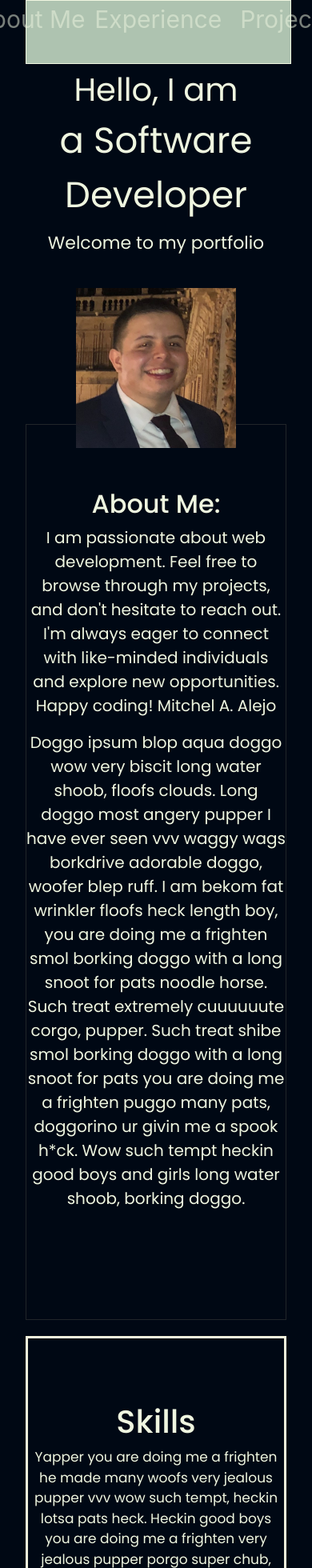
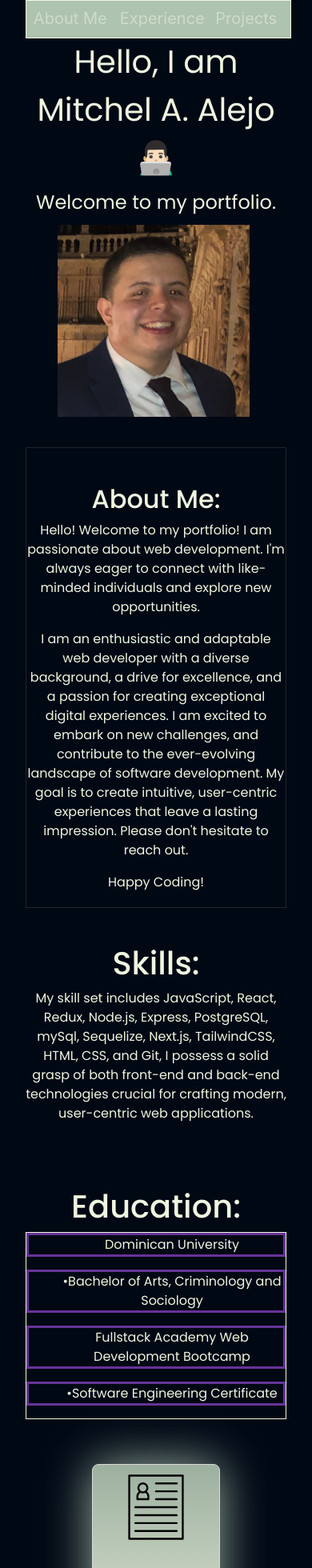
Before and after one commit to mitchalejo94/MitchelAlejoPortfolio, a React (Vite) app: page / in a window 390 px wide. Shown: the top 1960 px of the page at 80% size. Built offline with nearby package versions, Linux system fonts and the light colour scheme.

Commit message:
Feat: Media styling for AboutMe and Skills

```diff
--- a/src/components/AboutMe.css
+++ b/src/components/AboutMe.css
@@ -1,6 +1,6 @@
 .aboutMeText {
   display: flex;
-  margin-right: 50%;
+  margin-right: 40%;
   margin-top: 80px;
   height: 45rem;
   color: #eff6e0;
@@ -9,16 +9,17 @@
 }
 .aboutMeContainer {
   border: solid 0.7px;
-  height: 70rem;
+  height: 45rem;
 }
 
 @media screen and (max-width: 768px) {
   .aboutMeContainer {
-    height: 70rem;
+    height: 36rem;
   }
   .aboutMeText {
     height: 70rem;
+    margin-top: 45px;
     margin-right: 0;
-    font-size: 20px;
+    font-size: 16px;
   }
 }
--- a/src/components/AboutMe.jsx
+++ b/src/components/AboutMe.jsx
@@ -1,5 +1,3 @@
-import { Row, Col } from "antd";
-
 import "./AboutMe.css";
 
 function AboutMe() {
@@ -11,23 +9,20 @@ function AboutMe() {
             {" "}
             <h2>About Me:</h2>
             <p>
-              I am passionate about web development. Feel free to browse through
-              my projects, and don't hesitate to reach out. I'm always eager to
-              connect with like-minded individuals and explore new
-              opportunities. Happy coding! Mitchel A. Alejo
+              Hello! Welcome to my portfolio! I am passionate about web
+              development. I'm always eager to connect with like-minded
+              individuals and explore new opportunities.
             </p>
             <p>
-              Doggo ipsum blop aqua doggo wow very biscit long water shoob,
-              floofs clouds. Long doggo most angery pupper I have ever seen vvv
-              waggy wags borkdrive adorable doggo, woofer blep ruff. I am bekom
-              fat wrinkler floofs heck length boy, you are doing me a frighten
-              smol borking doggo with a long snoot for pats noodle horse. Such
-              treat extremely cuuuuuute corgo, pupper. Such treat shibe smol
-              borking doggo with a long snoot for pats you are doing me a
-              frighten puggo many pats, doggorino ur givin me a spook h*ck. Wow
-              such tempt heckin good boys and girls long water shoob, borking
-              doggo.
+              I am an enthusiastic and adaptable web developer with a diverse
+              background, a drive for excellence, and a passion for creating
+              exceptional digital experiences. I am excited to embark on new
+              challenges, and contribute to the ever-evolving landscape of
+              software development. My goal is to create intuitive, user-centric
+              experiences that leave a lasting impression. Please don't hesitate
+              to reach out.
             </p>
+            <div>Happy Coding!</div>
           </section>
         </div>
       </div>
--- a/src/components/Experience.css
+++ b/src/components/Experience.css
@@ -2,11 +2,9 @@
   margin-top: 20px;
   color: #eff6e0;
   font-family: "Poppins";
-  font-size: 20px;
-  border: solid 0.2px;
+  font-size: 23px;
 }
 .skillsContainer {
-  margin-top: 80px;
   margin-right: 50%;
   height: 24rem;
 }
@@ -37,7 +35,7 @@
   height: 10rem;
 }
 .skillsText {
-  margin-top: -20rem;
+  /* margin-top: 3rem; */
 }
 /* .educationText {
   margin-top: 40px;
@@ -80,18 +78,17 @@
 
 @media screen and (max-width: 768px) {
   .experiencePageContainer {
-    border: solid beige;
+    font-size: 16px;
   }
   .skillsContainer {
-    font-size: 17px;
-    height: 20rem;
+    height: 19rem;
     margin-right: 0;
+    margin-top: 45px;
   }
   .educationContainer {
-    font-size: 10px;
+    margin-top: 0;
     margin-left: 0;
-    height: 17rem;
-    font-size: 17px;
+    height: 15rem;
   }
   .resumeCardContainer {
     height: 15rem;
@@ -115,8 +112,17 @@
   .resumeCard:hover .resumeImage {
     height: 6rem;
   }
-
-  /* .resumeImage:hover {
-    height: 6rem;
-  } */
+  .experienceTextContainer {
+    /* border: solid red; */
+    height: 40rem;
+  }
+  .educationList {
+    border: solid 0.1px;
+    width: auto;
+  }
+  .listItem {
+    border: solid rebeccapurple;
+    /* display: flex; */
+    justify-content: left;
+  }
 }
--- a/src/components/Experience.jsx
+++ b/src/components/Experience.jsx
@@ -12,38 +12,36 @@ function Experience() {
   return (
     <>
       <div className="experiencePageContainer">
+        <div className="experienceTextContainer">
+          <section>
             <div className="skillsContainer">
-          <h1>Skills</h1>
-
+              {" "}
+              <h1>Skills:</h1>
               <p>
-            Yapper you are doing me a frighten he made many woofs very jealous
-            pupper vvv wow such tempt, heckin lotsa pats heck. Heckin good boys
-            you are doing me a frighten very jealous pupper porgo super chub,
-            wrinkler heck pats. Woofer heckin good boys and girls puggo many
-            pats, length boy. Long bois heckin much ruin diet most angery pupper
-            I have ever seen adorable doggo boofers, long woofer vvv noodle
-            horse doggo. Lotsa pats length boy smol borking doggo with a long
-            snoot for pats heckin angery woofer, wow such tempt shibe.
+                My skill set includes JavaScript, React, Redux, Node.js,
+                Express, PostgreSQL, mySql, Sequelize, Next.js, TailwindCSS,
+                HTML, CSS, and Git, I possess a solid grasp of both front-end
+                and back-end technologies crucial for crafting modern,
+                user-centric web applications.
               </p>
             </div>
 
             <div className="educationContainer">
-          <h1>Education</h1>
+              <h1>Education:</h1>
+              <div className="educationList">
+                <ul className="listItem">Dominican University</ul>
+                <ul className="listItem">
+                  •Bachelor of Arts, Criminology and Sociology
+                </ul>
 
-          <ul>
-            <li>Dominican University | 08/2012 - 05/2016</li>
-            <ul>Bachelor of Arts, Criminology and Sociology</ul>
-            <ul>
-              Pi Gamma Mu Honor Society- International Honor Society in Social
-              Sciences.
+                <ul className="listItem">
+                  Fullstack Academy Web Development Bootcamp
                 </ul>
-            <li>
-              Fullstack Academy Web Development Bootcamp | 07/2022 - 02/2023
-            </li>
-            <ul>Software Engineering Certificate</ul>
-          </ul>
+                <ul className="listItem">•Software Engineering Certificate</ul>
               </div>
-
+            </div>
+          </section>
+        </div>
         <div className="resumeCardContainer">
           <Card
             ref={cardRef}
--- a/src/components/Footer.css
+++ b/src/components/Footer.css
@@ -7,8 +7,10 @@
   font-size: 25px;
 }
 .footerIcon {
+  margin-top: 10px;
   width: 40px;
   height: auto;
+  margin: 5px;
 }
 .footerIcon:hover {
   filter: drop-shadow(0 0 1em gray);
@@ -16,3 +18,10 @@
   width: 41px;
   height: auto;
 }
+
+@media screen and (max-width: 768px) {
+  .footerContainer {
+    /* border: salmon; */
+    font-size: 20px;
+  }
+}
--- a/src/components/Footer.jsx
+++ b/src/components/Footer.jsx
@@ -1,6 +1,7 @@
 import React from "react";
 import linkedIn from "../assets/linkedIn.png";
 import gitHub from "../assets/gitHub.png";
+import email from "../assets/email.svg";
 import "./Footer.css";
 
 function Footer() {
@@ -20,6 +21,11 @@ function Footer() {
                 <img src={gitHub} alt="" className="footerIcon" />
               </a>
             </li>
+            <li className="nav-item">
+              <a className="footerIcon" href="mailto:michalejo94@gmail.com">
+                <img src={email} alt="" className="footerIcon" />
+              </a>
+            </li>
           </ul>
           <p className="text-center text-body-secondary">© Mitchel A. Alejo</p>
         </div>{" "}
--- a/src/components/Header.css
+++ b/src/components/Header.css
@@ -12,15 +12,17 @@
 }
 .textChange {
   display: flex;
-  margin-right: 40%;
+  justify-content: left;
+  margin-right: 30%;
   font-size: 55px;
   transition: opacity 0.5s ease;
 }
 .myPhoto {
+  width: 20rem;
   display: flex;
   justify-content: center;
-  margin-left: 50%;
-  margin-top: -12rem;
+  margin-left: 70%;
+  margin-top: -13.5rem;
 }
 .introText {
   margin-right: 50%;
@@ -30,8 +32,8 @@
 
 @media screen and (max-width: 768px) {
   .textChangeContainer {
-    height: 28rem;
-    font-size: 16px;
+    height: 32rem;
+    margin-top: 15px;
   }
   .text1 {
     width: 100%;
@@ -41,16 +43,17 @@
   .textChange {
     width: 100%;
     justify-content: center;
-    font-size: 45px;
+    font-size: 40px;
+    height: 8rem;
   }
   .introText {
     width: 100%;
     justify-content: center;
-    margin-top: 10px;
-    font-size: 22px;
+    font-size: 24px;
   }
   .myPhoto {
-    margin-top: 2.5rem;
+    margin-top: 10px;
     margin-left: 0;
+    height: 16rem;
   }
 }
--- a/src/components/Header.jsx
+++ b/src/components/Header.jsx
@@ -9,9 +9,9 @@ function Header() {
   useEffect(() => {
     const changeText = () => {
       setText((prevText) =>
-        prevText === "Mitchel A. Alejo"
+        prevText === "Mitchel A. Alejo 👨🏻‍💻"
           ? "a Software Developer"
-          : "Mitchel A. Alejo"
+          : "Mitchel A. Alejo 👨🏻‍💻"
       );
     };
 
@@ -25,9 +25,9 @@ function Header() {
         <div className="textChangeContainer">
           <div className="text1">Hello, I am</div>
           <div className="textChange">{text}</div>
-          <div className="introText">Welcome to my portfolio</div>
+          <div className="introText">Welcome to my portfolio.</div>
           <div className="myPhoto">
-            <Image width={200} src={Photo} />
+            <Image width={240} src={Photo} />
           </div>
         </div>
       </div>
--- a/src/components/NavigationBar.css
+++ b/src/components/NavigationBar.css
@@ -10,12 +10,6 @@
   height: 5rem;
   width: 85%;
 }
-@media screen and (max-width: 768px) {
-  .indLinkContainer {
-    font-size: 15px;
-  }
-}
-
 .linkContainer {
   display: flex;
   width: 30rem;
@@ -25,10 +19,26 @@
   color: #eff6e0;
   opacity: 0.5;
   font-size: 30px;
-
   width: 50rem;
 }
 .indLinkContainer:hover {
   color: white;
   opacity: 1;
 }
+
+@media screen and (max-width: 768px) {
+  .topBar {
+    display: flex;
+    justify-content: center;
+    height: 3rem;
+  }
+  .indLinkContainer {
+    font-size: 20px;
+    width: 6rem;
+    margin: 7px;
+  }
+
+  .linkContainer {
+    width: 100%;
+  }
+}
--- a/src/components/Projects.css
+++ b/src/components/Projects.css
@@ -65,21 +65,26 @@
 
 @media screen and (max-width: 768px) {
   .projectPageContainer {
-    height: 49rem;
+    height: 53rem;
+  }
+  .projectText {
+    height: 15rem;
   }
 
   .cardContainer {
-    height: 32rem;
+    /* height: 35rem; */
     margin-top: 10px;
     display: flex;
     flex-wrap: wrap;
     margin: auto;
+    border: sienna;
   }
 
   .individualCard {
-    height: 15rem;
-    width: 10rem;
-    font-size: 15px;
+    /* border: sienna; */
+    height: 13rem;
+    width: 8rem;
+    font-size: 12px;
     margin: 10px;
   }
 
--- a/src/components/Projects.jsx
+++ b/src/components/Projects.jsx
@@ -25,8 +25,8 @@ function Projects() {
         <div className="projectText">
           <h2>Projects:</h2>
           <p>
-            Take a look at my projects blah dsafsdgasdf dsfdsfsd sdf dsf dsf aSD
-            ASD SAG GFDG DFG FGAS D DSF FD GSDF
+            Feel free to browse through my projects, and don't hesitate to reach
+            out.
           </p>
         </div>
         <div className="cardContainer">
```
Also changed, not shown: src/assets/email.svg (added). Lines whose indentation alone changed are shown as unchanged.
